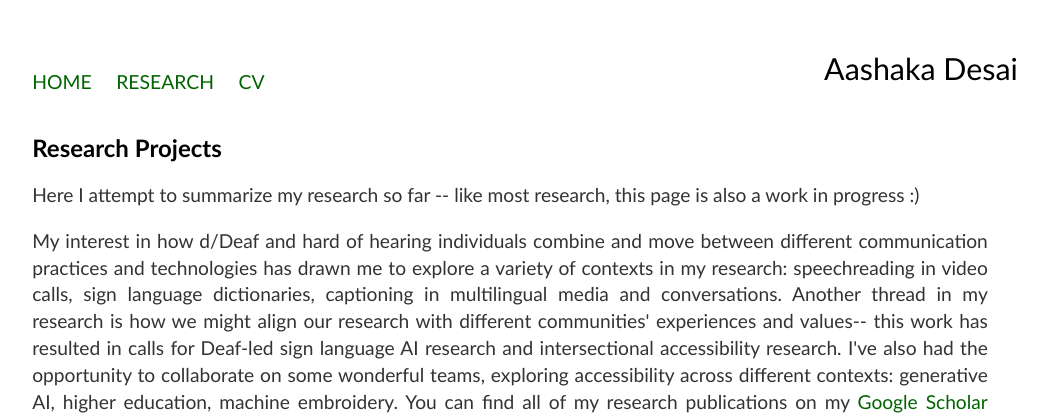
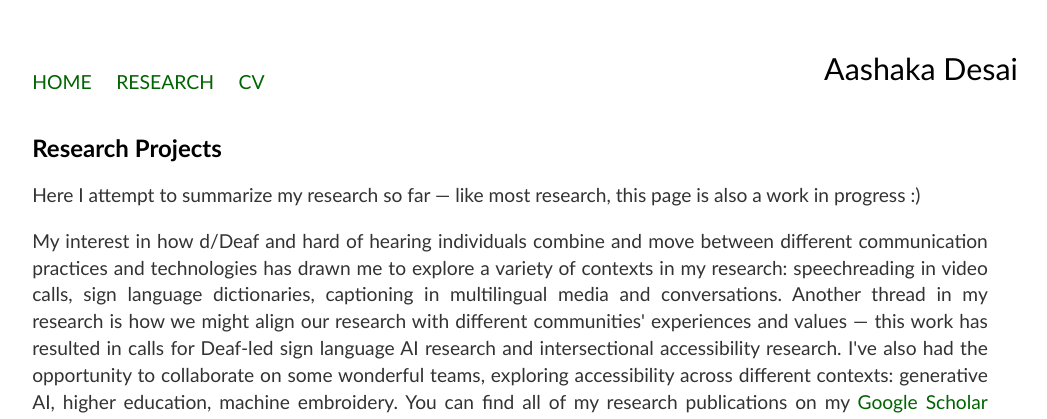
Before and after one commit to aashakadesai/aashakadesai.github.io, a Jekyll site: the page built from research/index.html, in a window 1280 px wide. Shown: the top 419 px of the page, without its empty margins (115-1162 px from the left). Built offline with Jekyll 4.4.1, drawn with Linux system fonts in a browser that asks for light colours.

Commit message:
Update index.html

```diff
--- a/research/index.html
+++ b/research/index.html
@@ -7,10 +7,10 @@ title: Aashaka Desai, Research
 <h2>Research Projects</h2>
 </div>
 <div class="blurb" style="margin-right:30px;margin-left:auto;">
-<p> Here I attempt to summarize my research so far -- like most research, this page is also a work in progress :) </p>
+<p> Here I attempt to summarize my research so far — like most research, this page is also a work in progress :) </p>
 
 <p>My interest in how d/Deaf and hard of hearing individuals combine and move between different communication practices and technologies has drawn me to explore a variety of contexts in my research: speechreading in video calls, sign language dictionaries, captioning in multilingual media and conversations.
-Another thread in my research is how we might align our research with different communities' experiences and values-- this work has resulted in calls for Deaf-led sign language AI research and intersectional accessibility research.
+Another thread in my research is how we might align our research with different communities' experiences and values — this work has resulted in calls for Deaf-led sign language AI research and intersectional accessibility research.
 I've also had the opportunity to collaborate on some wonderful teams, exploring accessibility across different contexts: generative AI, higher education, machine embroidery. You can find all of my research publications on my <a href="https://scholar.google.com/citations?user=LUyXRPgAAAAJ&hl=en">Google Scholar profile</a>! Selected projects highlighted below:</p>
 <br class="cb">
 </div>
```
